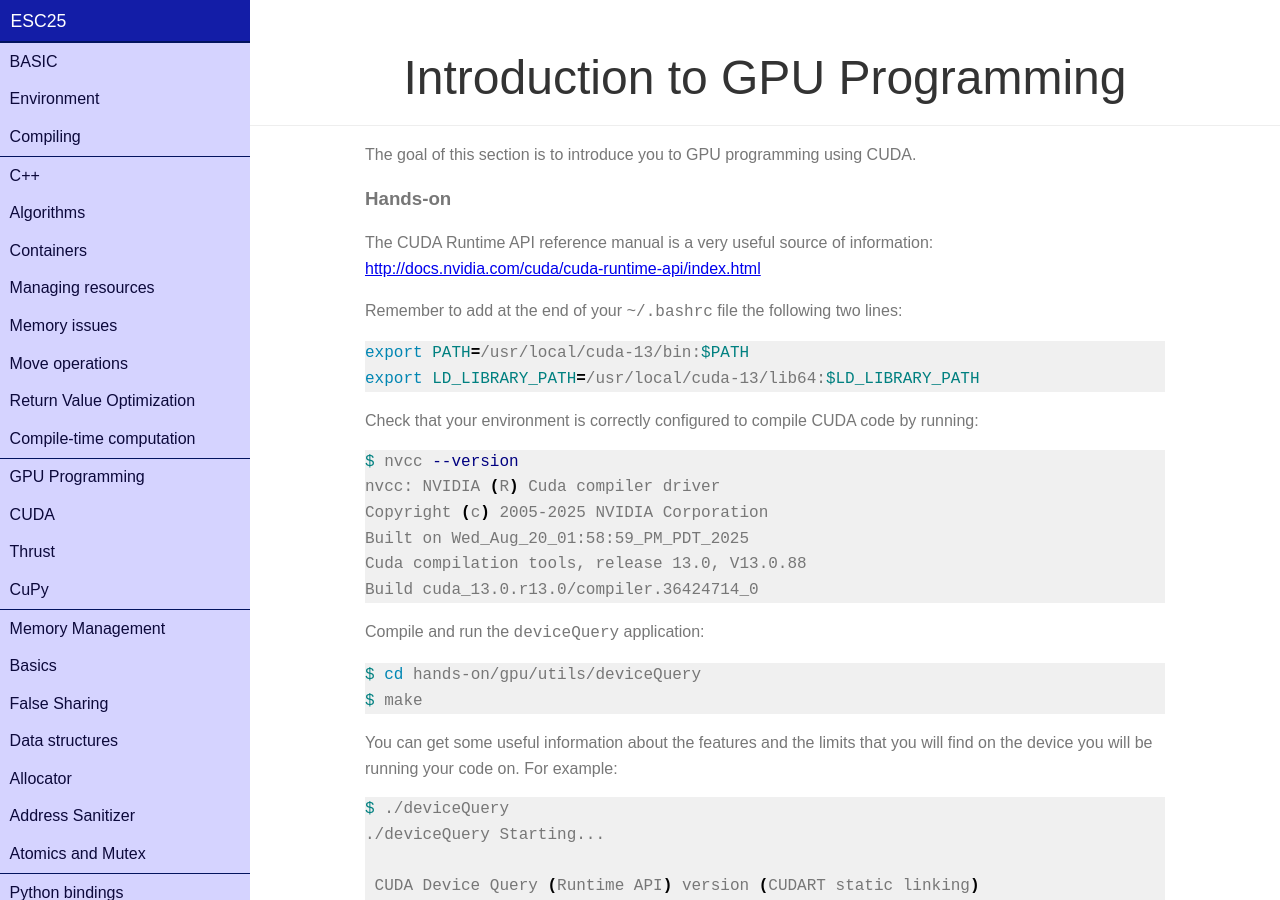
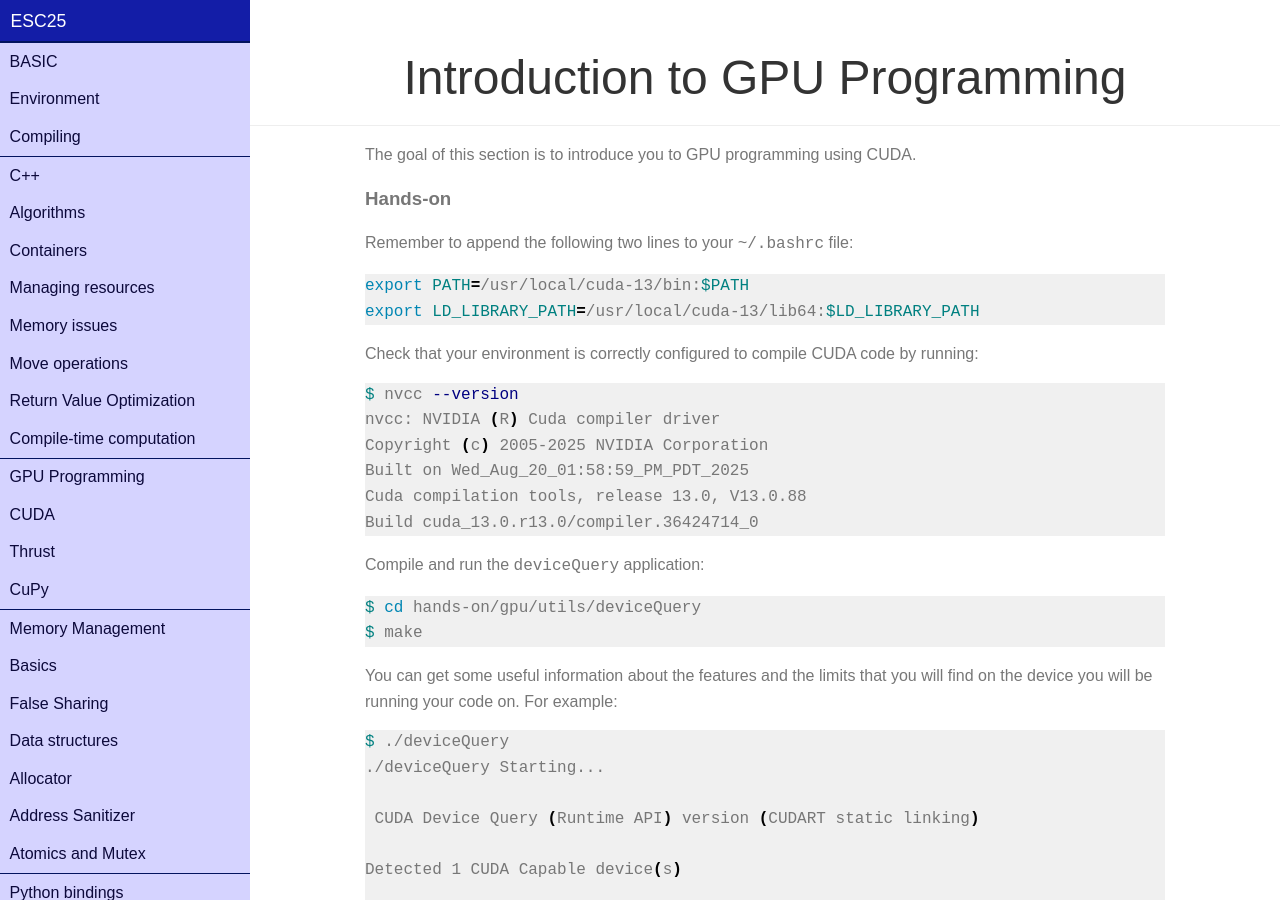
Before and after one commit to infn-esc/esc25, a Jekyll site: the page built from gpu/cuda.md, in a window 1280 px wide and 900 px high. Built offline with Jekyll 4.4.1, drawn with Linux system fonts in a browser that asks for light colours; nearby versions of some CDN libraries; some of the changed text lies outside the part shown.

````diff
--- a/gpu/cuda.md
+++ b/gpu/cuda.md
@@ -8,10 +8,8 @@
 
 ### Hands-on
 
-The CUDA Runtime API reference manual is a very useful source of information:
-<a href="http://docs.nvidia.com/cuda/cuda-runtime-api/index.html" target="_blank">http://docs.nvidia.com/cuda/cuda-runtime-api/index.html</a>
+Remember to append the following two lines to your `~/.bashrc` file:
 
-Remember to add at the end of your `~/.bashrc` file the following two lines:
 ```bash
 export PATH=/usr/local/cuda-13/bin:$PATH
 export LD_LIBRARY_PATH=/usr/local/cuda-13/lib64:$LD_LIBRARY_PATH
@@ -28,9 +26,6 @@
 Cuda compilation tools, release 13.0, V13.0.88
 Build cuda_13.0.r13.0/compiler.36424714_0
 ```
-
-
-
 
 Compile and run the `deviceQuery` application:
 ```bash
````
Also changed, not shown: other parts of gpu/cuda.md (+5 -0 lines).
